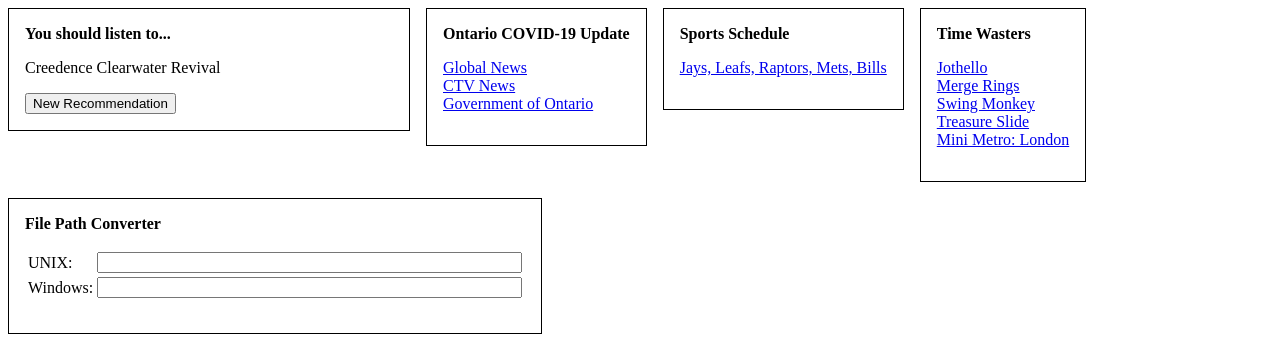
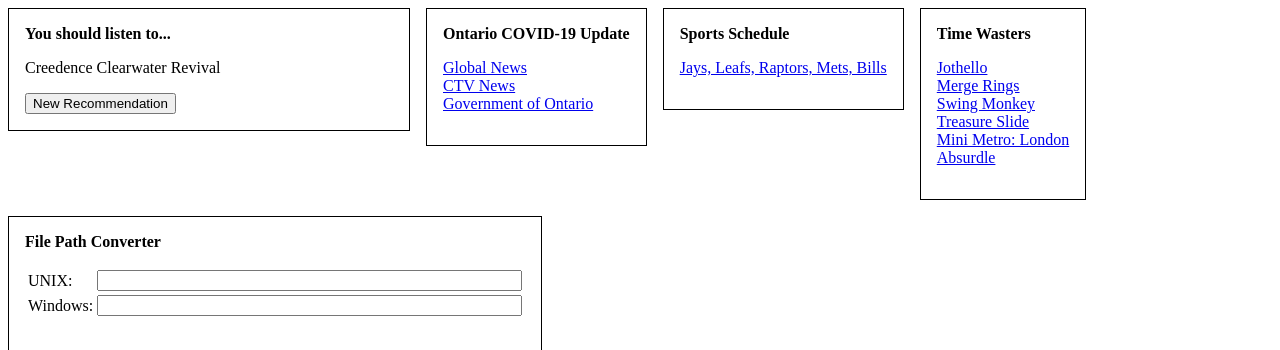
Before and after one commit to jdw1996/dashboard, a React (Create React App) app: page / in a window 1280 px wide. Shown: the top 350 px of the page. Built offline with nearby package versions, Linux system fonts and the light colour scheme.

Commit message:
Add Absurdle to links

```diff
--- a/src/TimeWasters.tsx
+++ b/src/TimeWasters.tsx
@@ -14,6 +14,8 @@
         <a href="https://www.coolmathgames.com/0-treasure-slide">Treasure Slide</a>
         <br />
         <a href="https://www.coolmathgames.com/0-mini-metro-london">Mini Metro: London</a>
+        <br />
+        <a href="https://qntm.org/files/wordle/index.html">Absurdle</a>
       </p>
     </Widget>
   );
```
